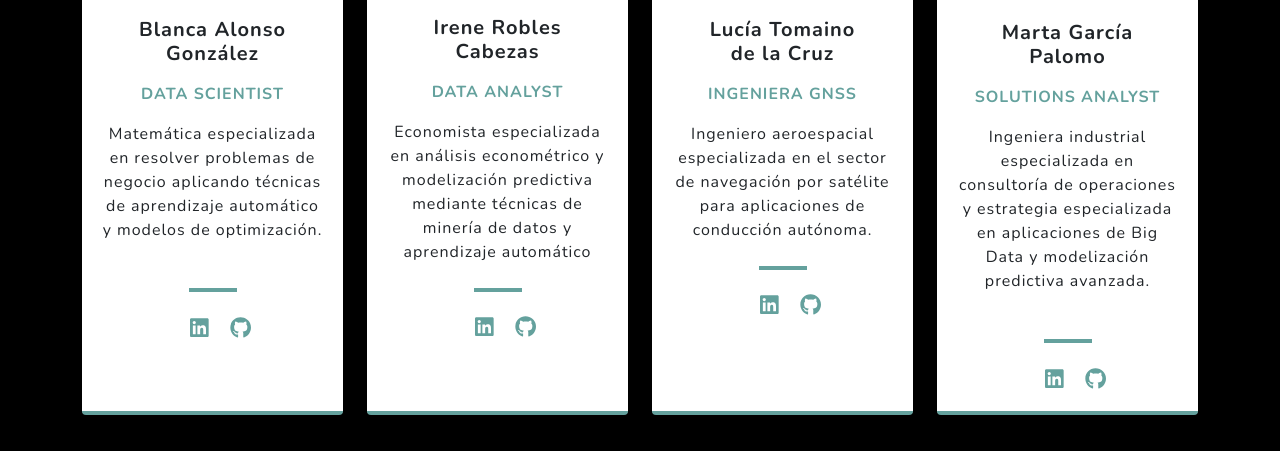
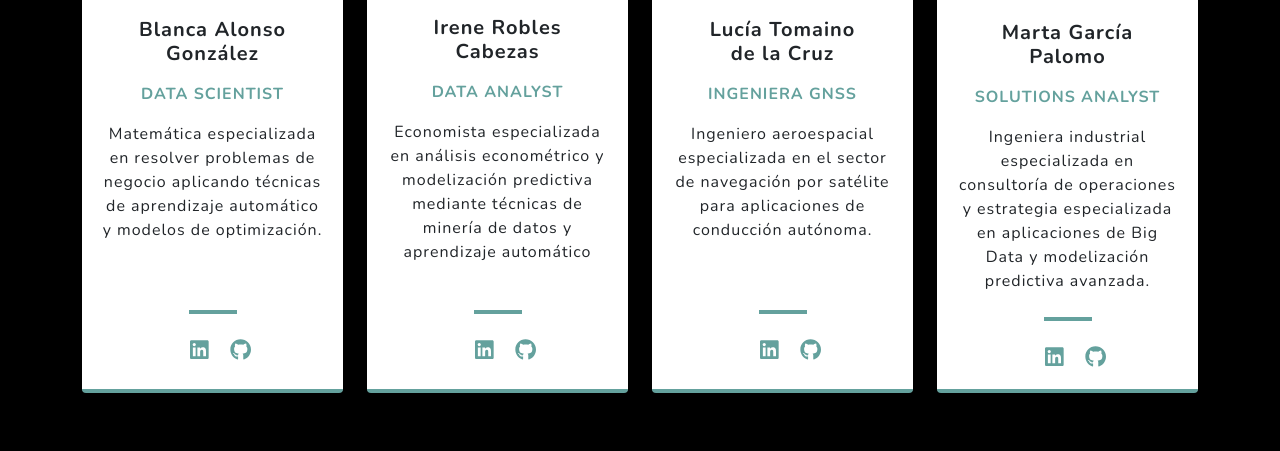
Before and after one commit to ElectricRoute/electricroute.github.io, a plain HTML site: page index.html in a window 1280 px wide. Shown: the part 6027-6478 px from the top of the page. Drawn offline with nearby package versions, Linux system fonts and the light colour scheme.

Commit message:
Cambios Equipo

```diff
--- a/index.html
+++ b/index.html
@@ -502,7 +502,7 @@
 								<!-- Nombre, Cargo y Descripción -->
 								<h5 class="card-title font-weight-bold mt-4 mb-3">Blanca Alonso González</h5>
 								<p class="card-text text-uppercase" style="color:#64A19D"><strong>Data Scientist</strong></p>
-								<p class="grey-text" style="padding-bottom:10%">Matemática especializada en resolver problemas de negocio aplicando técnicas de aprendizaje automático y modelos de optimización.</p>
+								<p class="grey-text" style="padding-bottom:20%">Matemática especializada en resolver problemas de negocio aplicando técnicas de aprendizaje automático y modelos de optimización.</p>
 								<hr class="my-4"/>
 								<!-- Contacto - Redes sociales -->
 								<ul class="list-unstyled mb-0" >
@@ -524,7 +524,7 @@
 								<!-- Nombre, Cargo y Descripción -->
                                 <h5 class="card-title font-weight-bold mt-4 mb-3">Irene Robles <br/>Cabezas</h5>
 								<p class="card-text  text-uppercase" style="color:#64A19D"><strong>Data Analyst</strong></p>
-								<p class="grey-text">Economista especializada en análisis econométrico y modelización predictiva mediante técnicas de minería de datos y aprendizaje automático</p>
+								<p class="grey-text" style="padding-bottom:10%">Economista especializada en análisis econométrico y modelización predictiva mediante técnicas de minería de datos y aprendizaje automático</p>
 								<hr class="my-4" />
 								<!-- Contacto - Redes sociales -->
 								<ul class="list-unstyled mb-0">
@@ -546,7 +546,7 @@
 								<!-- Nombre, Cargo y Descripción -->
                                 <h5 class="card-title font-weight-bold mt-4 mb-3">Lucía Tomaino <br/>de la Cruz</h5>
 								<p class="card-text text-uppercase" style="color:#64A19D"><strong>INGENIERA GNSS</strong></p>
-								<p class="grey-text">Ingeniero aeroespacial especializada en el sector de navegación por satélite para aplicaciones de
+								<p class="grey-text" style="padding-bottom:20%">Ingeniero aeroespacial especializada en el sector de navegación por satélite para aplicaciones de
 								conducción autónoma.</p>
 								<hr class="my-4" />
 								<!-- Contacto - Redes sociales -->
@@ -569,7 +569,7 @@
 								<!-- Nombre, Cargo y Descripción -->
 								<h5 class="card-title font-weight-bold mt-4 mb-3">Marta García <br/>Palomo</h5>
 								<p class="card-text text-uppercase" style="color:#64A19D"><strong>SOLUTIONS ANALYST</strong></p>
-								<p class="grey-text" style="padding-bottom:10%">Ingeniera industrial especializada en consultoría de operaciones
+								<p class="grey-text">Ingeniera industrial especializada en consultoría de operaciones
 								y estrategia especializada en aplicaciones de Big Data y modelización predictiva avanzada.</p>
 								<hr class="my-4" />
 								<!-- Contacto - Redes sociales -->
```
